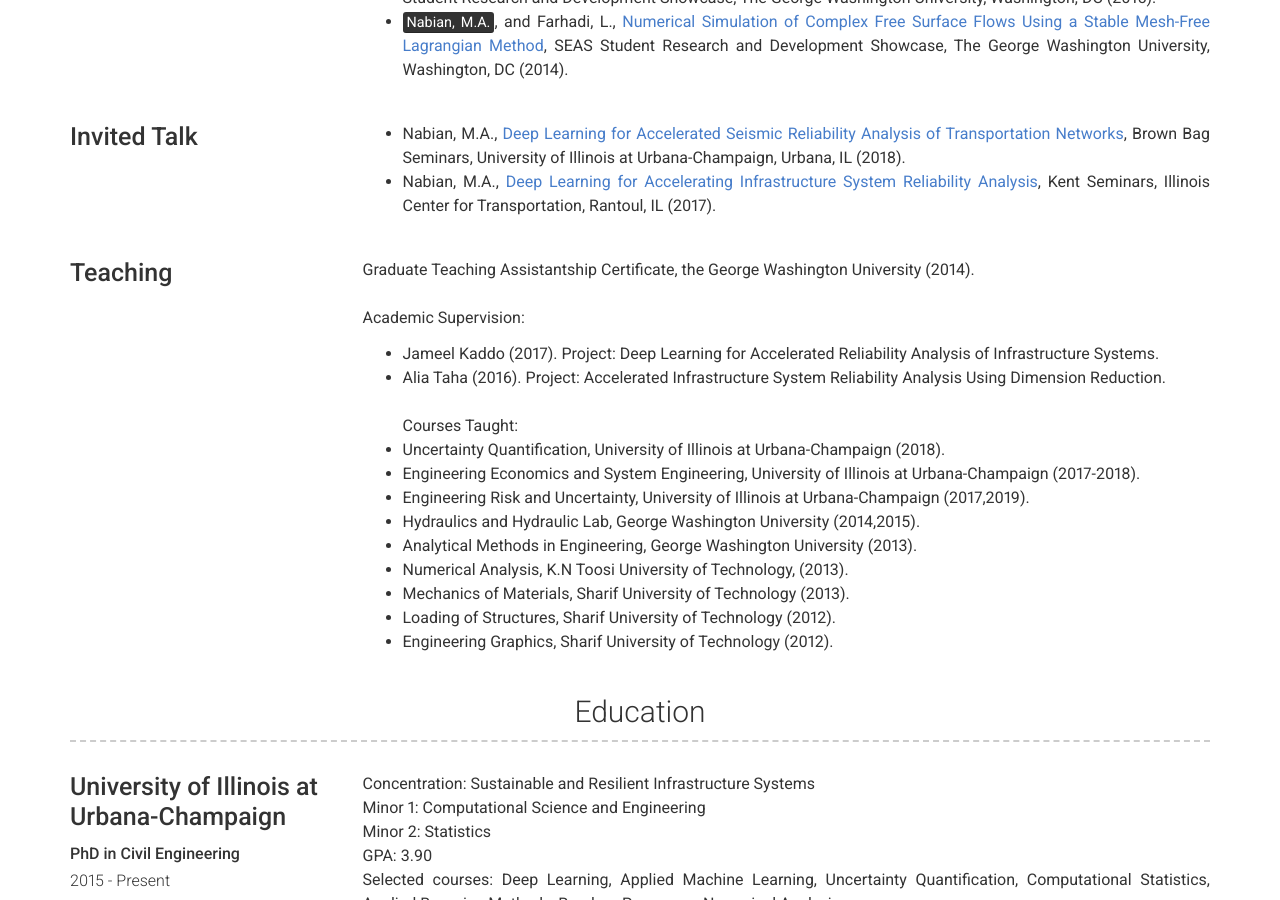
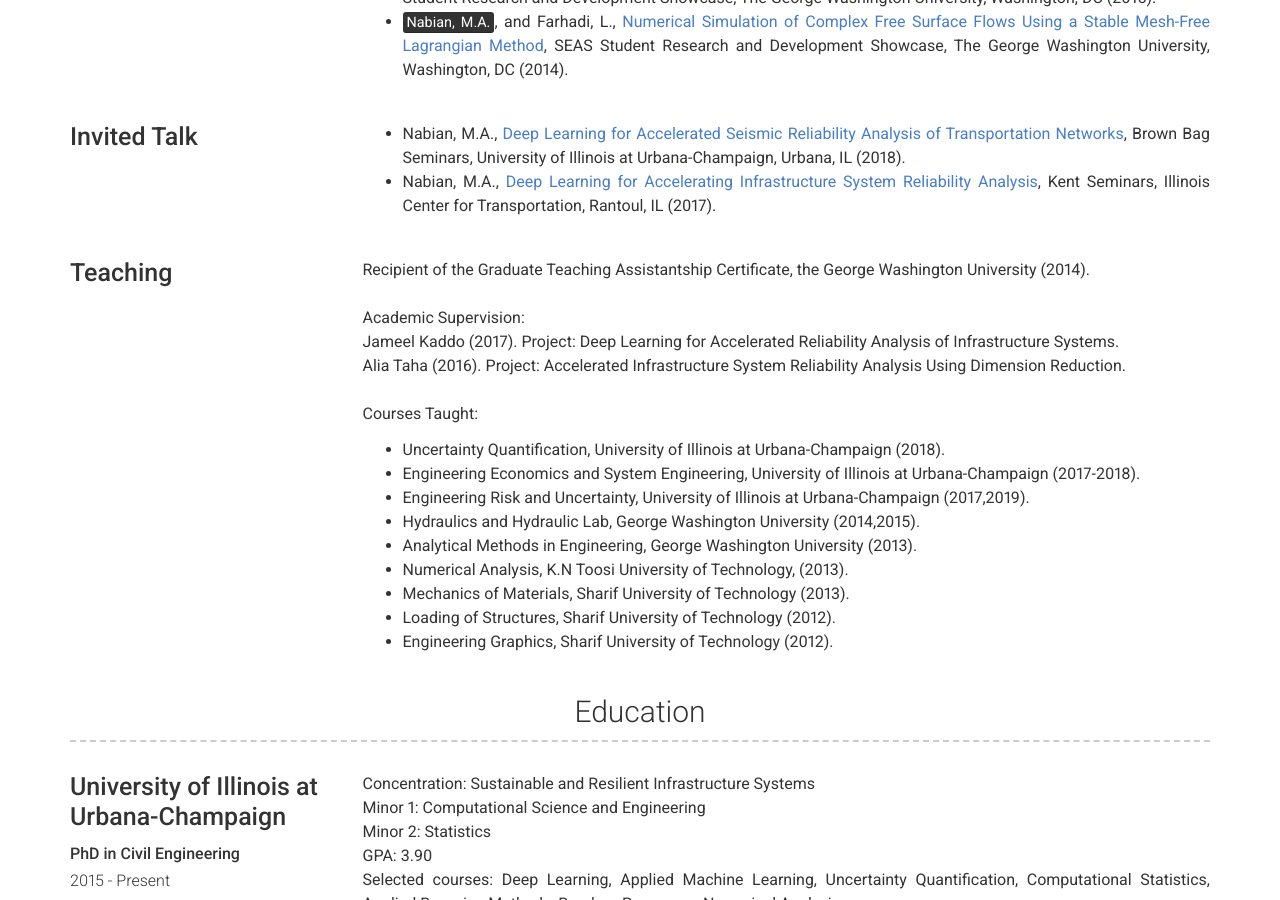
Before and after one commit to mnabian/mnabian.github.io, a Jekyll site: the page built from index.md, in a window 1280 px wide and 900 px high, scrolled down 3993 px. Built offline with Jekyll 4.4.1, drawn with Linux system fonts in a browser that asks for light colours.

Commit message:
Initial commit

```diff
--- a/_data/experience.yml
+++ b/_data/experience.yml
@@ -42,10 +42,10 @@
 
 - company: Teaching
   description: |
-    Graduate Teaching Assistantship Certificate, the George Washington University (2014).
+    Recipient of the Graduate Teaching Assistantship Certificate, the George Washington University (2014).
     <br /><br />Academic Supervision:
-    - Jameel Kaddo (2017). Project: Deep Learning for Accelerated Reliability Analysis of Infrastructure Systems.
-    - Alia Taha (2016). Project: Accelerated Infrastructure System Reliability Analysis Using Dimension Reduction.
+    <br />Jameel Kaddo (2017). Project: Deep Learning for Accelerated Reliability Analysis of Infrastructure Systems.
+    <br />Alia Taha (2016). Project: Accelerated Infrastructure System Reliability Analysis Using Dimension Reduction.
     <br /><br />Courses Taught:
     - Uncertainty Quantification, University of Illinois at Urbana-Champaign (2018).
     - Engineering Economics and System Engineering, University of Illinois at Urbana-Champaign (2017-2018).
```
